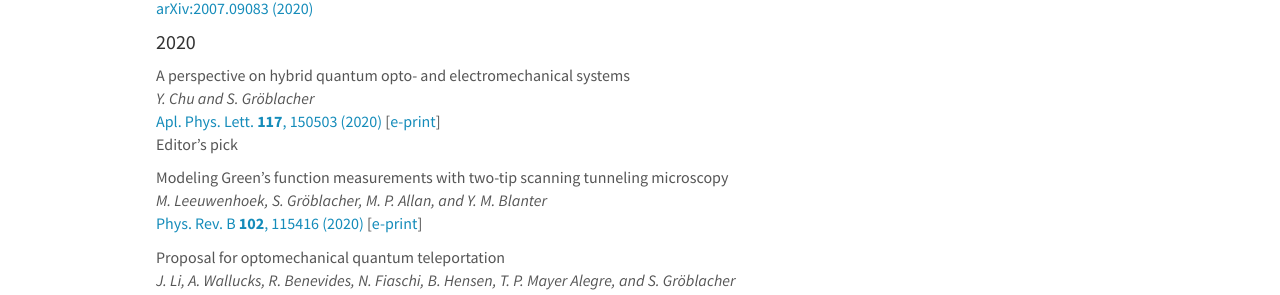
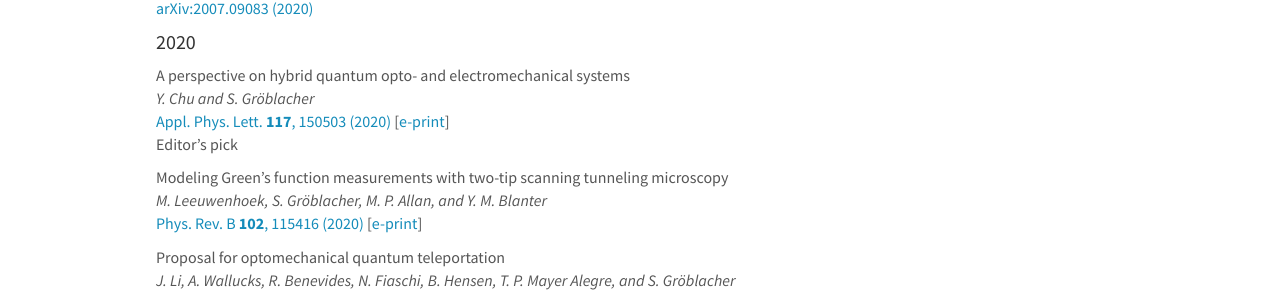
Before and after one commit to sgroeblacher/groeblacherlab, a Jekyll site: the page built from _pages/publications.md, in a window 1280 px wide and 900 px high, scrolled down 2712 px. Shown: the part 149-444 px from the top of the window. Built offline with Jekyll 4.4.1, drawn with Linux system fonts in a browser that asks for light colours; nearby versions of some CDN libraries.

Commit message:
modified:   _data/publist.yml

```diff
--- a/_data/publist.yml
+++ b/_data/publist.yml
@@ -18,7 +18,7 @@
   authors: Y. Chu and S. Gröblacher
   link:
     url:  https://doi.org/10.1063/5.0021088
-    display: Apl. Phys. Lett. <b>117</b>, 150503 (2020)
+    display: Appl. Phys. Lett. <b>117</b>, 150503 (2020)
   arxiv: 1
   eprint: https://arxiv.org/abs/2007.03360
   highlight: 0
```
